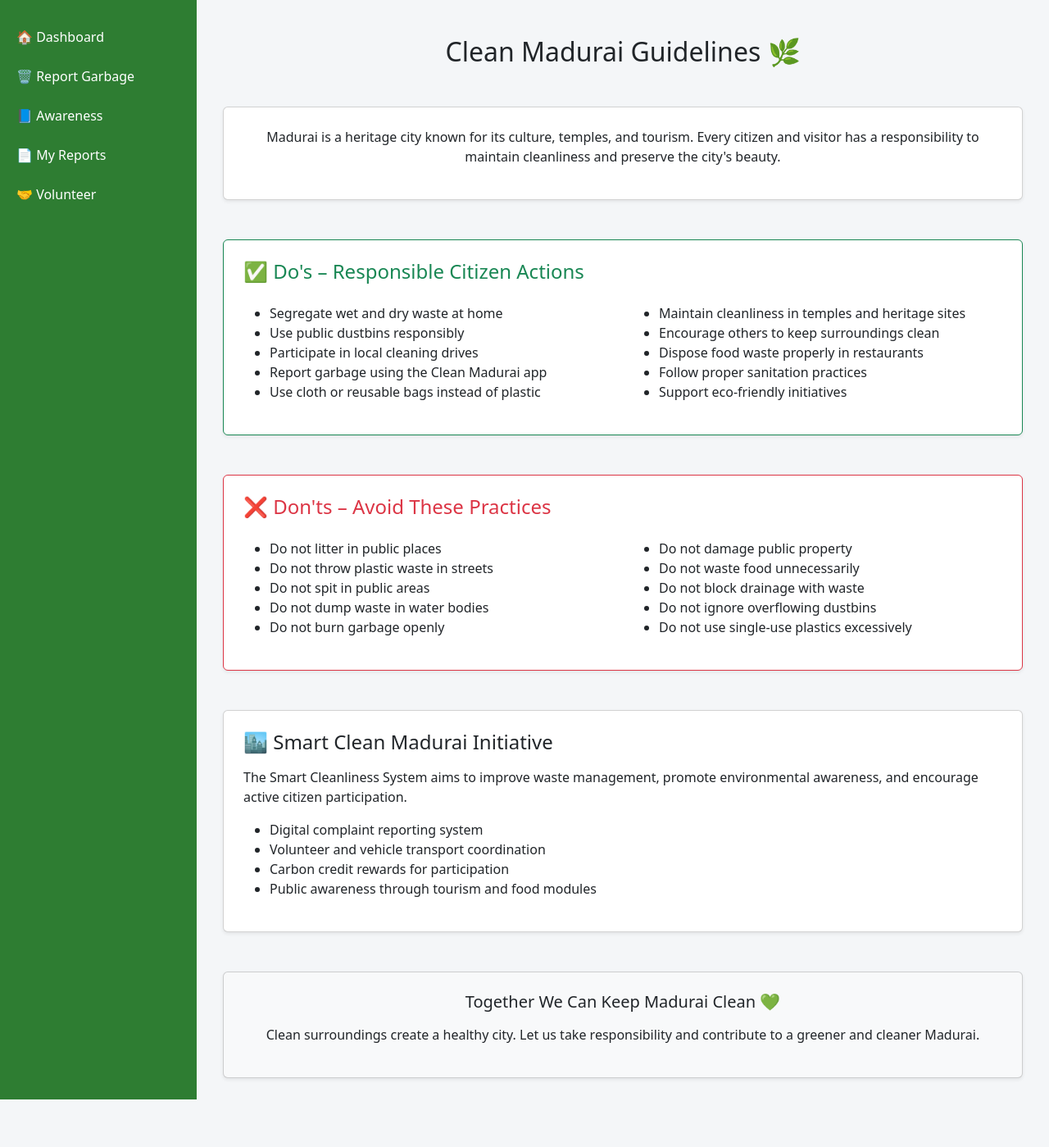
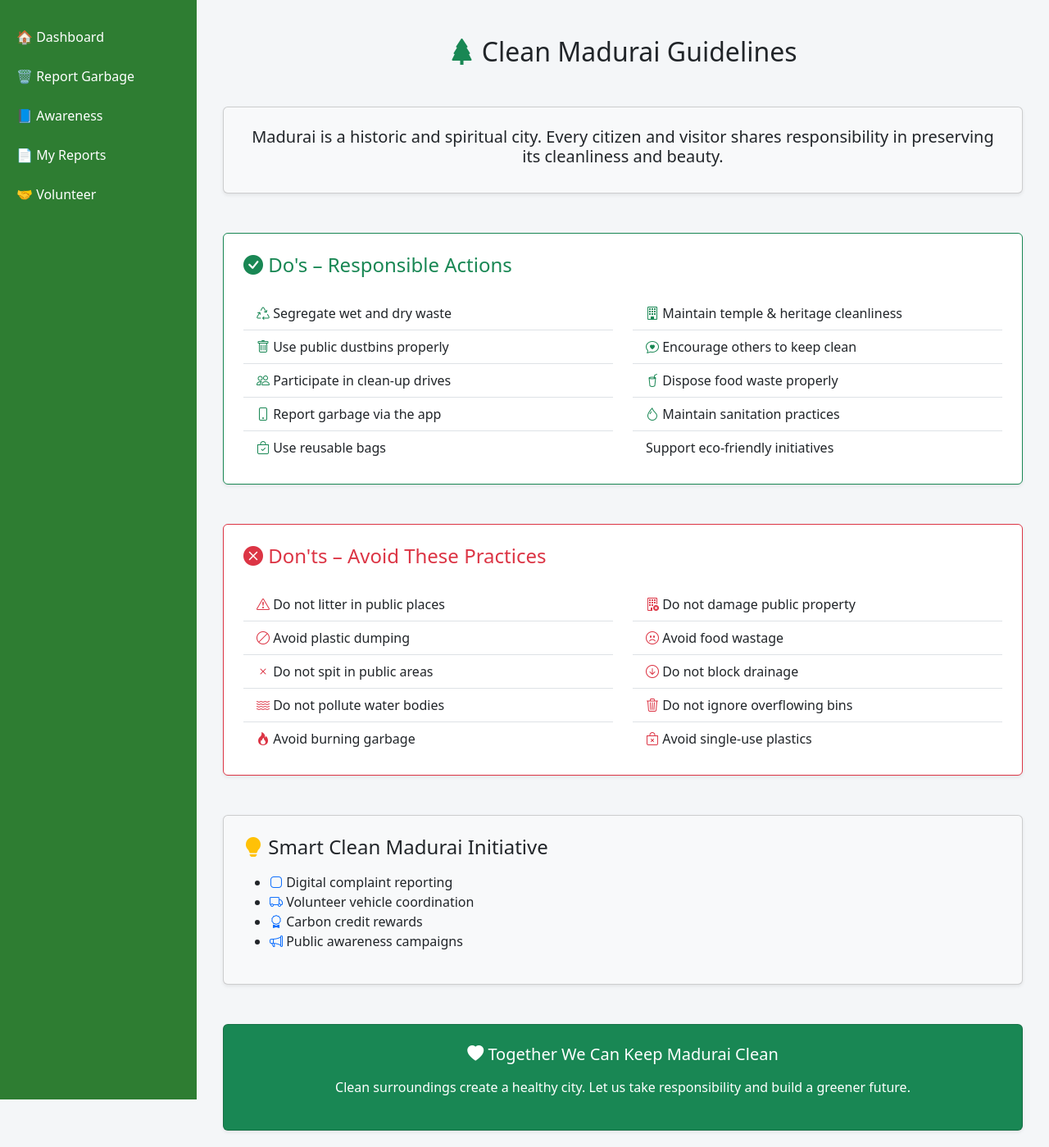
Before and after one commit to itsVasanthk/smart-cleanliness-system, a Flask app: page /awareness/guidelines in a window 1280 px wide. Shown: the part 58-1457 px from the top of the page at 82% size. Run offline with Flask 3, Linux system fonts and the light colour scheme.

Commit message:
awareness guideliness icon done

```diff
--- a/app/templates/awareness/guidelines.html
+++ b/app/templates/awareness/guidelines.html
@@ -3,99 +3,178 @@
 
 <div class="container mt-4">
 
-    <h2 class="text-center mb-5">Clean Madurai Guidelines 🌿</h2>
+    <h2 class="text-center mb-5">
+        <i class="bi bi-tree-fill text-success"></i>
+        Clean Madurai Guidelines
+    </h2>
 
     <!-- INTRO SECTION -->
-    <div class="card shadow-sm p-4 mb-5">
-        <p class="text-center">
-            Madurai is a heritage city known for its culture, temples, and tourism.
-            Every citizen and visitor has a responsibility to maintain cleanliness
-            and preserve the city's beauty.
-        </p>
+    <div class="card shadow-sm p-4 mb-5 text-center bg-light">
+
+        <h5>
+            Madurai is a historic and spiritual city. Every citizen and visitor
+            shares responsibility in preserving its cleanliness and beauty.
+        </h5>
     </div>
 
     <!-- DO's SECTION -->
     <div class="card shadow-sm p-4 mb-5 border-success">
-        <h4 class="text-success mb-4">✅ Do's – Responsible Citizen Actions</h4>
+
+        <h4 class="text-success mb-4">
+            <i class="bi bi-check-circle-fill"></i>
+            Do's – Responsible Actions
+        </h4>
 
         <div class="row">
 
             <div class="col-md-6">
-                <ul>
-                    <li>Segregate wet and dry waste at home</li>
-                    <li>Use public dustbins responsibly</li>
-                    <li>Participate in local cleaning drives</li>
-                    <li>Report garbage using the Clean Madurai app</li>
-                    <li>Use cloth or reusable bags instead of plastic</li>
+                <ul class="list-group list-group-flush">
+                    <li class="list-group-item">
+                        <i class="bi bi-recycle text-success"></i>
+                        Segregate wet and dry waste
+                    </li>
+                    <li class="list-group-item">
+                        <i class="bi bi-trash text-success"></i>
+                        Use public dustbins properly
+                    </li>
+                    <li class="list-group-item">
+                        <i class="bi bi-people text-success"></i>
+                        Participate in clean-up drives
+                    </li>
+                    <li class="list-group-item">
+                        <i class="bi bi-phone text-success"></i>
+                        Report garbage via the app
+                    </li>
+                    <li class="list-group-item">
+                        <i class="bi bi-bag-check text-success"></i>
+                        Use reusable bags
+                    </li>
                 </ul>
             </div>
 
             <div class="col-md-6">
-                <ul>
-                    <li>Maintain cleanliness in temples and heritage sites</li>
-                    <li>Encourage others to keep surroundings clean</li>
-                    <li>Dispose food waste properly in restaurants</li>
-                    <li>Follow proper sanitation practices</li>
-                    <li>Support eco-friendly initiatives</li>
+                <ul class="list-group list-group-flush">
+                    <li class="list-group-item">
+                        <i class="bi bi-building text-success"></i>
+                        Maintain temple & heritage cleanliness
+                    </li>
+                    <li class="list-group-item">
+                        <i class="bi bi-chat-heart text-success"></i>
+                        Encourage others to keep clean
+                    </li>
+                    <li class="list-group-item">
+                        <i class="bi bi-cup-straw text-success"></i>
+                        Dispose food waste properly
+                    </li>
+                    <li class="list-group-item">
+                        <i class="bi bi-droplet text-success"></i>
+                        Maintain sanitation practices
+                    </li>
+                    <li class="list-group-item">
+                        <i class="bi bi-leaf text-success"></i>
+                        Support eco-friendly initiatives
+                    </li>
                 </ul>
             </div>
 
         </div>
     </div>
 
+
     <!-- DON'Ts SECTION -->
     <div class="card shadow-sm p-4 mb-5 border-danger">
-        <h4 class="text-danger mb-4">❌ Don'ts – Avoid These Practices</h4>
+
+        <h4 class="text-danger mb-4">
+            <i class="bi bi-x-circle-fill"></i>
+            Don'ts – Avoid These Practices
+        </h4>
 
         <div class="row">
 
             <div class="col-md-6">
-                <ul>
-                    <li>Do not litter in public places</li>
-                    <li>Do not throw plastic waste in streets</li>
-                    <li>Do not spit in public areas</li>
-                    <li>Do not dump waste in water bodies</li>
-                    <li>Do not burn garbage openly</li>
+                <ul class="list-group list-group-flush">
+                    <li class="list-group-item">
+                        <i class="bi bi-exclamation-triangle text-danger"></i>
+                        Do not litter in public places
+                    </li>
+                    <li class="list-group-item">
+                        <i class="bi bi-ban text-danger"></i>
+                        Avoid plastic dumping
+                    </li>
+                    <li class="list-group-item">
+                        <i class="bi bi-x text-danger"></i>
+                        Do not spit in public areas
+                    </li>
+                    <li class="list-group-item">
+                        <i class="bi bi-water text-danger"></i>
+                        Do not pollute water bodies
+                    </li>
+                    <li class="list-group-item">
+                        <i class="bi bi-fire text-danger"></i>
+                        Avoid burning garbage
+                    </li>
                 </ul>
             </div>
 
             <div class="col-md-6">
-                <ul>
-                    <li>Do not damage public property</li>
-                    <li>Do not waste food unnecessarily</li>
-                    <li>Do not block drainage with waste</li>
-                    <li>Do not ignore overflowing dustbins</li>
-                    <li>Do not use single-use plastics excessively</li>
+                <ul class="list-group list-group-flush">
+                    <li class="list-group-item">
+                        <i class="bi bi-building-x text-danger"></i>
+                        Do not damage public property
+                    </li>
+                    <li class="list-group-item">
+                        <i class="bi bi-emoji-frown text-danger"></i>
+                        Avoid food wastage
+                    </li>
+                    <li class="list-group-item">
+                        <i class="bi bi-arrow-down-circle text-danger"></i>
+                        Do not block drainage
+                    </li>
+                    <li class="list-group-item">
+                        <i class="bi bi-trash3 text-danger"></i>
+                        Do not ignore overflowing bins
+                    </li>
+                    <li class="list-group-item">
+                        <i class="bi bi-bag-x text-danger"></i>
+                        Avoid single-use plastics
+                    </li>
                 </ul>
             </div>
 
         </div>
     </div>
 
-    <!-- SMART CITY INITIATIVE SECTION -->
-    <div class="card shadow-sm p-4 mb-5">
-        <h4 class="mb-3">🏙 Smart Clean Madurai Initiative</h4>
 
-        <p>
-            The Smart Cleanliness System aims to improve waste management,
-            promote environmental awareness, and encourage active citizen participation.
-        </p>
+    <!-- SMART INITIATIVE SECTION -->
+    <div class="card shadow-sm p-4 mb-5 bg-light">
+
+        <h4 class="mb-3">
+            <i class="bi bi-lightbulb-fill text-warning"></i>
+            Smart Clean Madurai Initiative
+        </h4>
 
         <ul>
-            <li>Digital complaint reporting system</li>
-            <li>Volunteer and vehicle transport coordination</li>
-            <li>Carbon credit rewards for participation</li>
-            <li>Public awareness through tourism and food modules</li>
+            <li><i class="bi bi-app text-primary"></i> Digital complaint reporting</li>
+            <li><i class="bi bi-truck text-primary"></i> Volunteer vehicle coordination</li>
+            <li><i class="bi bi-award text-primary"></i> Carbon credit rewards</li>
+            <li><i class="bi bi-megaphone text-primary"></i> Public awareness campaigns</li>
         </ul>
     </div>
 
+
     <!-- CALL TO ACTION -->
-    <div class="card shadow-sm p-4 text-center bg-light">
-        <h5 class="mb-3">Together We Can Keep Madurai Clean 💚</h5>
-        <p>
+    <div class="card shadow-sm p-4 text-center bg-success text-white">
+
+        <h5>
+            <i class="bi bi-heart-fill"></i>
+            Together We Can Keep Madurai Clean
+        </h5>
+
+        <p class="mt-2">
             Clean surroundings create a healthy city. Let us take responsibility
-            and contribute to a greener and cleaner Madurai.
+            and build a greener future.
         </p>
+
     </div>
 
 </div>
--- a/app/templates/citizen_base.html
+++ b/app/templates/citizen_base.html
@@ -5,6 +5,7 @@
     <title>CleanCITY</title>
 
     <!-- Bootstrap -->
+     <link rel="stylesheet" href="https://cdn.jsdelivr.net/npm/bootstrap-icons@1.11.1/font/bootstrap-icons.css">
     <link href="https://cdn.jsdelivr.net/npm/bootstrap@5.3.0/dist/css/bootstrap.min.css" rel="stylesheet">
 
     <style>
```
